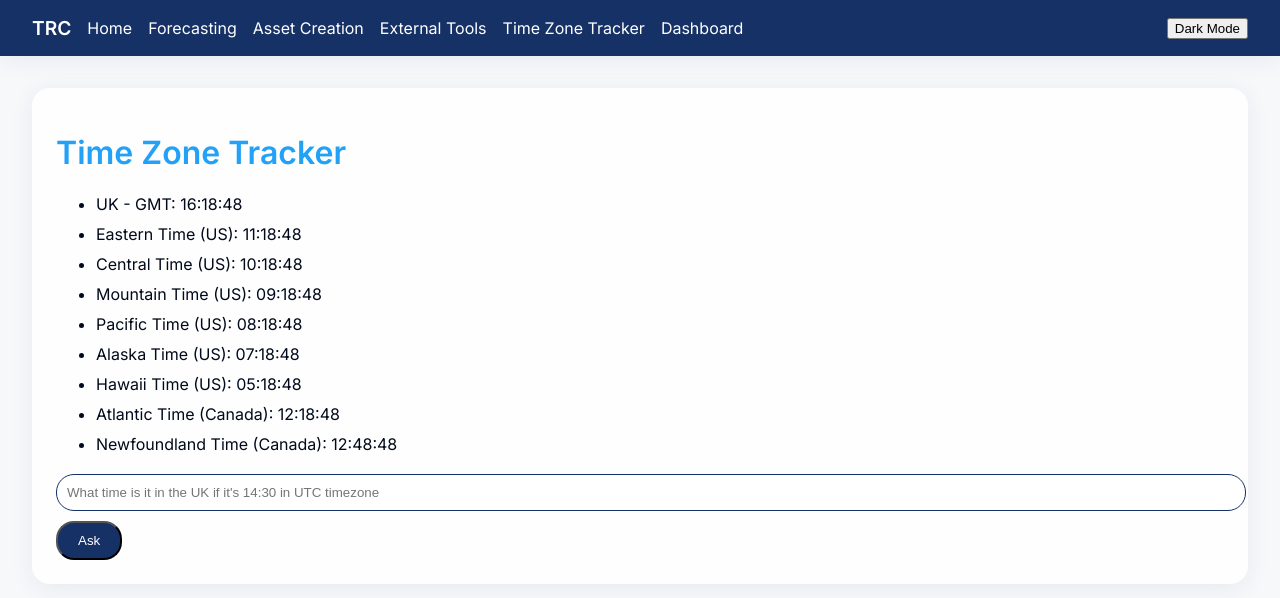
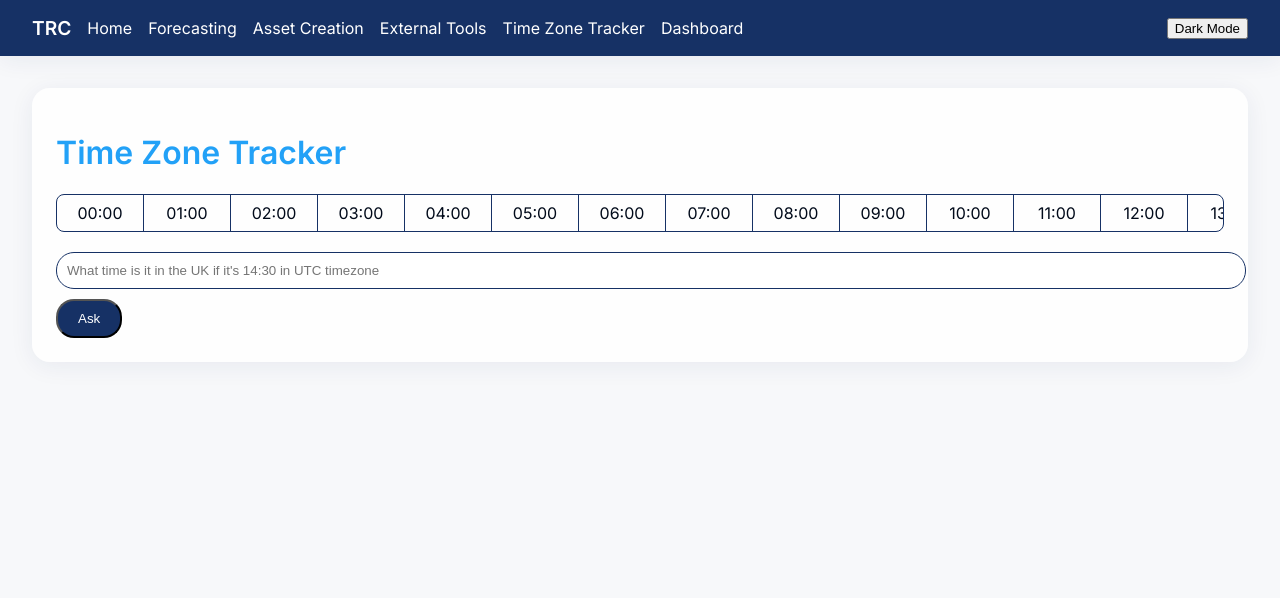
Before and after one commit to TomSumner28/merchant-data, a Next.js app: page /time-zone-tracker in a window 1280 px wide. Shown: the top 598 px of the page. Built offline with nearby package versions, Linux system fonts and the light colour scheme.

Commit message:
Enhance timezone tracker with hover timeline

```diff
--- a/pages/time-zone-tracker.js
+++ b/pages/time-zone-tracker.js
@@ -17,9 +17,10 @@ export default function TimeZoneTracker() {
   const [query, setQuery] = useState('')
   const [response, setResponse] = useState('')
   const [loading, setLoading] = useState(false)
+  const [hoverHour, setHoverHour] = useState(null)
 
   useEffect(() => {
-    const interval = setInterval(() => setNow(new Date()), 1000)
+    const interval = setInterval(() => setNow(new Date()), 60000)
     return () => clearInterval(interval)
   }, [])
 
@@ -36,26 +37,61 @@ export default function TimeZoneTracker() {
     setLoading(false)
   }
 
-  const formatTime = (tz) =>
+  const currentLondonHour = () => {
+    const str = new Date().toLocaleString('en-US', { timeZone: 'Europe/London' })
+    return new Date(str).getHours()
+  }
+
+  function londonDateAtHour(hour) {
+    const now = new Date()
+    const baseStr = now.toLocaleString('en-US', { timeZone: 'Europe/London' })
+    const base = new Date(baseStr)
+    base.setHours(hour, 0, 0, 0)
+    const utcStr = base.toLocaleString('en-US', { timeZone: 'UTC' })
+    return new Date(utcStr)
+  }
+
+  const formatTime = (date, tz) =>
     new Intl.DateTimeFormat('en-GB', {
       hour: '2-digit',
       minute: '2-digit',
-      second: '2-digit',
       hour12: false,
       timeZone: tz
-    }).format(now)
+    }).format(date)
+
+  const hours = Array.from({ length: 24 }, (_, i) => i)
 
   return (
     <div className="content">
       <div className="card">
         <h1 style={{ color: 'var(--accent)' }}>Time Zone Tracker</h1>
-      <ul>
-        {zones.map(({ label, timeZone }) => (
-          <li key={label} style={{ marginBottom: 10 }}>
-            {label}: {formatTime(timeZone)}
-          </li>
+        <div className="timeline">
+          {hours.map((h) => {
+            const base = londonDateAtHour(h)
+            const isCurrent = currentLondonHour() === h
+            return (
+              <div
+                key={h}
+                className={`hour-cell${isCurrent ? ' current' : ''}`}
+                onMouseEnter={() => setHoverHour(h)}
+                onMouseLeave={() => setHoverHour(null)}
+              >
+                {String(h).padStart(2, '0')}:00
+                {hoverHour === h && (
+                  <div className="tooltip">
+                    {zones
+                      .filter((z) => z.timeZone !== 'Europe/London')
+                      .map((z) => (
+                        <div key={z.label}>
+                          {z.label}: {formatTime(base, z.timeZone)}
+                        </div>
                       ))}
-      </ul>
+                  </div>
+                )}
+              </div>
+            )
+          })}
+        </div>
         <div style={{ marginTop: 20 }}>
           <input
             type="text"
@@ -65,7 +101,17 @@ export default function TimeZoneTracker() {
           style={{ padding: 10, width: '100%', borderRadius: 18, border: '1px solid var(--primary)' }}
         />
           <div style={{ marginTop: 10 }}>
-          <button onClick={handleAsk} style={{ padding: '10px 20px', background: 'var(--primary)', color: '#fff', borderRadius: 18 }}>Ask</button>
+            <button
+              onClick={handleAsk}
+              style={{
+                padding: '10px 20px',
+                background: 'var(--primary)',
+                color: '#fff',
+                borderRadius: 18
+              }}
+            >
+              Ask
+            </button>
           </div>
         </div>
         {loading && <p>Thinking...</p>}
--- a/styles/globals.css
+++ b/styles/globals.css
@@ -73,3 +73,49 @@ body.dark-mode .card {
 body.dark-mode .navbar {
   background: #021633;
 }
+
+.timeline {
+  display: flex;
+  overflow-x: auto;
+  border: 1px solid var(--primary);
+  border-radius: 8px;
+}
+
+.hour-cell {
+  position: relative;
+  flex: 0 0 70px;
+  padding: 8px;
+  text-align: center;
+  border-right: 1px solid var(--primary);
+  cursor: pointer;
+}
+
+.hour-cell:last-child {
+  border-right: none;
+}
+
+.hour-cell.current {
+  background: var(--accent);
+  color: #fff;
+}
+
+.tooltip {
+  position: absolute;
+  top: 100%;
+  left: 50%;
+  transform: translateX(-50%);
+  background: rgba(255, 255, 255, 0.95);
+  color: var(--text-dark);
+  padding: 8px;
+  border: 1px solid var(--primary);
+  border-radius: 8px;
+  box-shadow: 0 4px 12px rgba(0, 0, 0, 0.1);
+  white-space: nowrap;
+  z-index: 10;
+}
+
+body.dark-mode .tooltip {
+  background: rgba(22, 49, 101, 0.9);
+  color: #fff;
+  border-color: var(--accent);
+}
```
Lines whose indentation alone changed are shown as unchanged.
